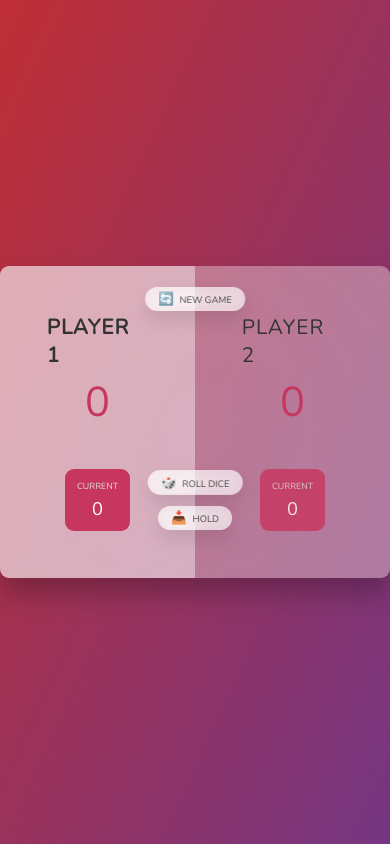
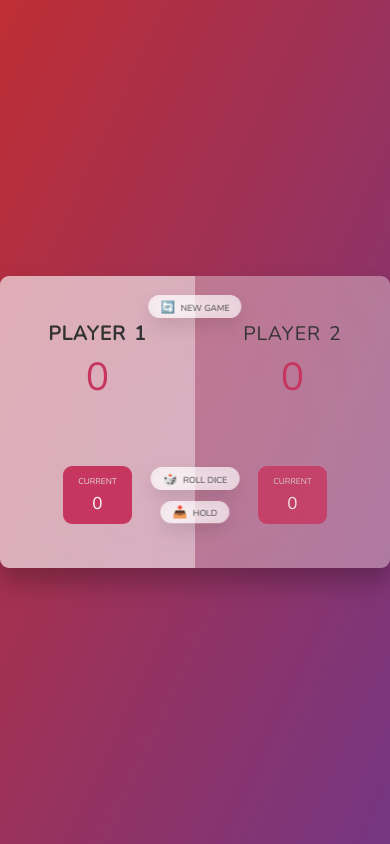
Before and after one commit to shaikhosman02/Pig-Game, a plain HTML site: page index.html in a window 390 px wide. Drawn offline with nearby package versions, Linux system fonts and the light colour scheme.

Commit message:
fifth commit

```diff
--- a/css/style.css
+++ b/css/style.css
@@ -203,3 +203,8 @@ main {
     font-size: 32.5%;
   }
 }
+@media (max-width: 538px) {
+  html {
+    font-size: 30.5%;
+  }
+}
```
